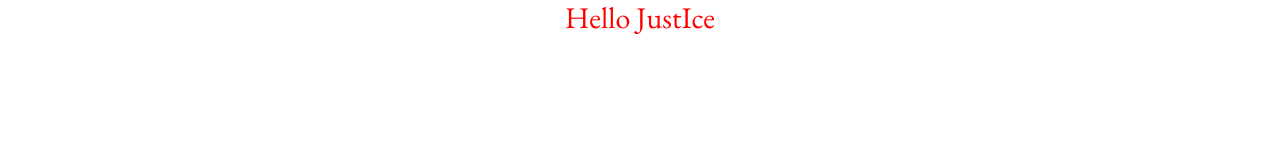
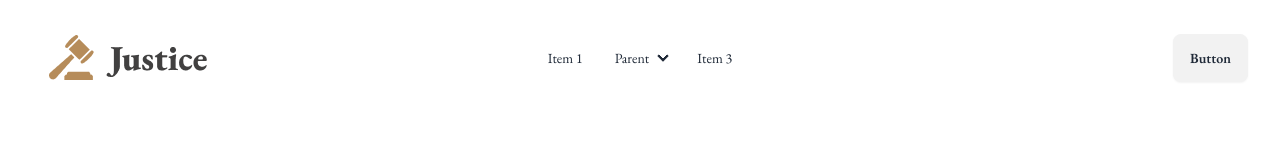
Before and after one commit to zaheenrakib/justice, a plain HTML site: page index.html in a window 1280 px wide. Drawn offline with nearby package versions, Linux system fonts and the light colour scheme.

Commit message:
create navbar

```diff
--- a/index.html
+++ b/index.html
@@ -33,8 +33,61 @@
     </style>
 </head>
 
-<body class="font-eb">
-    <h1 class="text-bg-primary text-3xl text-center">Hello JustIce</h1>
+<body class="font-eb p-6 ">
+    <!-- <h1 class="text-bg-primary text-3xl text-center">Hello JustIce</h1> -->
+
+    <header>
+        <nav>
+            <div class="navbar bg-base-100">
+                <div class="navbar-start">
+                  <div class="dropdown">
+                    <div tabindex="0" role="button" class="btn btn-ghost lg:hidden">
+                      <svg xmlns="http://www.w3.org/2000/svg" class="h-5 w-5" fill="none" viewBox="0 0 24 24" stroke="currentColor"><path stroke-linecap="round" stroke-linejoin="round" stroke-width="2" d="M4 6h16M4 12h8m-8 6h16" /></svg>
+                    </div>
+                    <ul tabindex="0" class="menu menu-sm dropdown-content mt-3 z-[1] p-2 shadow bg-base-100 rounded-box w-52">
+                      <li><a>Item 1</a></li>
+                      <li>
+                        <a>Parent</a>
+                        <ul class="p-2">
+                          <li><a>Submenu 1</a></li>
+                          <li><a>Submenu 2</a></li>
+                        </ul>
+                      </li>
+                      <li><a>Item 3</a></li>
+                    </ul>
+                  </div>
+                  <a class="btn btn-ghost text-xl">
+                    <img src="images/logo2.png" alt="">
+
+                </a>
+                </div>
+                <div class="navbar-center hidden lg:flex">
+                  <ul class="menu menu-horizontal px-1">
+                    <li><a>Item 1</a></li>
+                    <li>
+                      <details>
+                        <summary>Parent</summary>
+                        <ul class="p-2">
+                          <li><a>Submenu 1</a></li>
+                          <li><a>Submenu 2</a></li>
+                        </ul>
+                      </details>
+                    </li>
+                    <li><a>Item 3</a></li>
+                  </ul>
+                </div>
+                <div class="navbar-end">
+                  <a class="btn">Button</a>
+                </div>
+              </div>
+        </nav>
+    </header>
+    <main>
+
+    </main>
+    <footer>
+
+    </footer>
 </body>
 
 </html>
```
